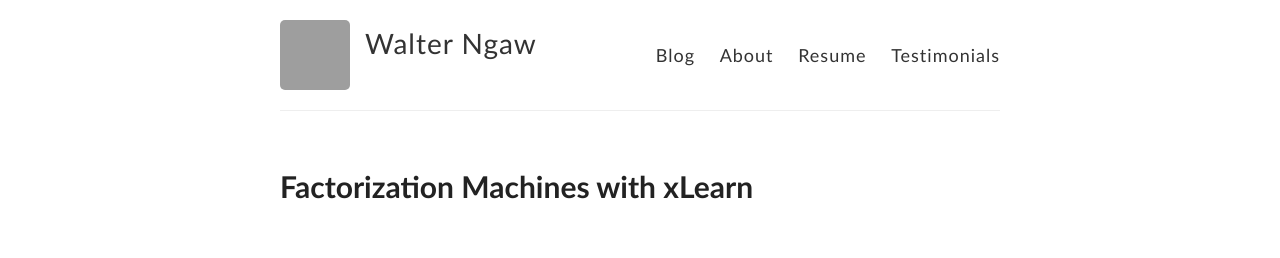
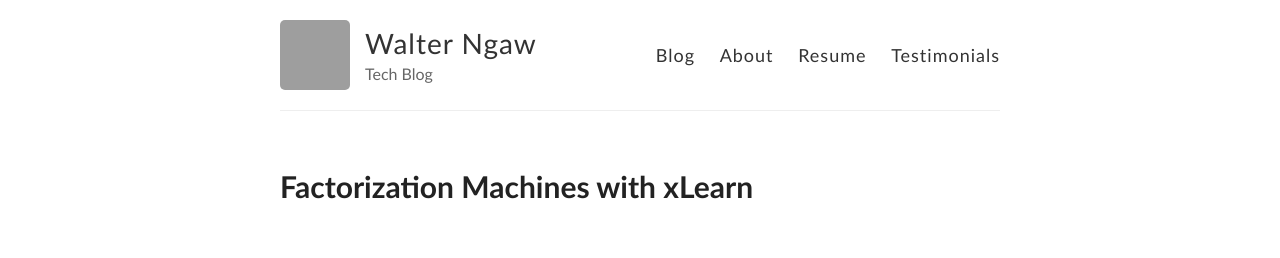
Before and after one commit to wngaw/wngaw.github.io, a Jekyll site: the page built from index.html, in a window 1280 px wide. Shown: the top 258 px of the page. Built offline with Jekyll 4.4.1, drawn with Linux system fonts in a browser that asks for light colours; grey boxes are pictures that could not be loaded.

Commit message:
added short bio

```diff
--- a/_config.yml
+++ b/_config.yml
@@ -6,7 +6,7 @@
 name: Walter Ngaw
 
 # Short bio or description (displayed in the header)
-description:
+description: Tech Blog
 
 # URL of your avatar or profile pic (you could use your GitHub profile pic)
 avatar: https://avatars0.githubusercontent.com/u/38846140?v=4
```
